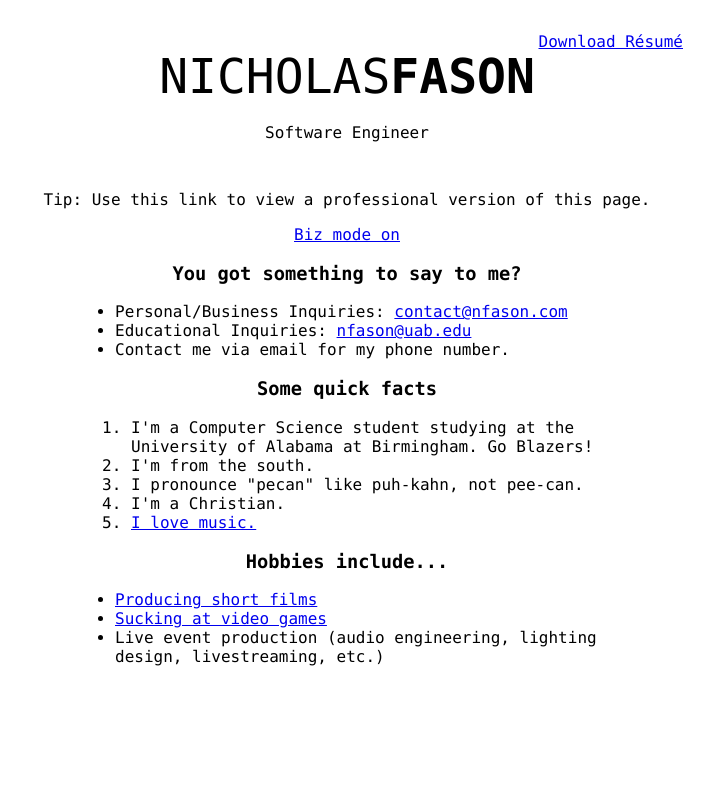
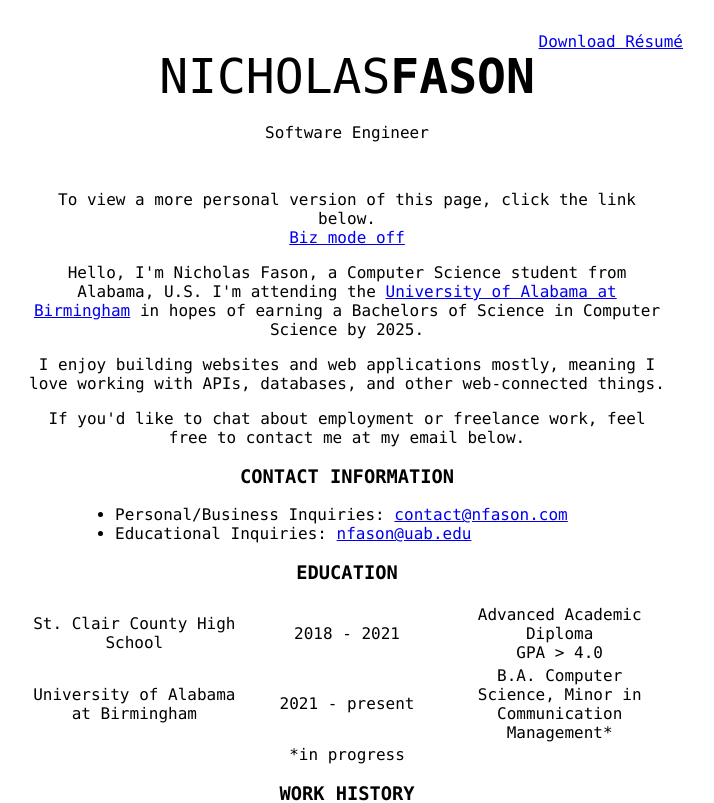
Before and after one commit to nootsponge/nfason.com, a React (Create React App) app: page / in a window 1280 px wide. Shown: the top 803 px of the page, without its empty margins (293-1007 px from the left). Built offline with nearby package versions, Linux system fonts and the light colour scheme.

Commit message:
Several updates :3

```diff
--- a/public/index.html
+++ b/public/index.html
@@ -9,7 +9,7 @@
       content="nfason.com - backend developer"
     />
     <link rel="manifest" href="%PUBLIC_URL%/manifest.json" />
-    <title>nfason.com</title>
+    <title>nicholas fason</title>
   </head>
   <body>
     <noscript>You need to enable JavaScript to run this app.</noscript>
--- a/src/App.js
+++ b/src/App.js
@@ -13,11 +13,11 @@ function App() {
     <Router>
       <div className="app">
         <Routes>
-          <Route path="/biz" element={<Biz />} />
+          <Route path="/personal" element={<Personal />} />
           <Route path="/films" element={<Films />} />
           <Route path="/games" element={<Games />} />
           <Route path="/music" element={<Music />} />
-          <Route path="/" element={<Personal />} />
+          <Route path="/" element={<Biz />} />
           <Route path="*" element={<NotFound />} />
         </Routes>
       </div>
--- a/src/Biz.js
+++ b/src/Biz.js
@@ -6,9 +6,8 @@ function Biz() {
     <>
       <Header />
 
-      <p>
-        Tip: Use this link to view a <i>less</i>-professional version of this
-        page.
+      <p style={{ marginBottom: "0" }}>
+        To view a more personal version of this page, click the link below.{" "}
       </p>
       <a href="/">Biz mode off</a>
       <p>
```
Also changed, not shown: public/manifest.json, 1 other file (tests, documents, lock files or other folders).
